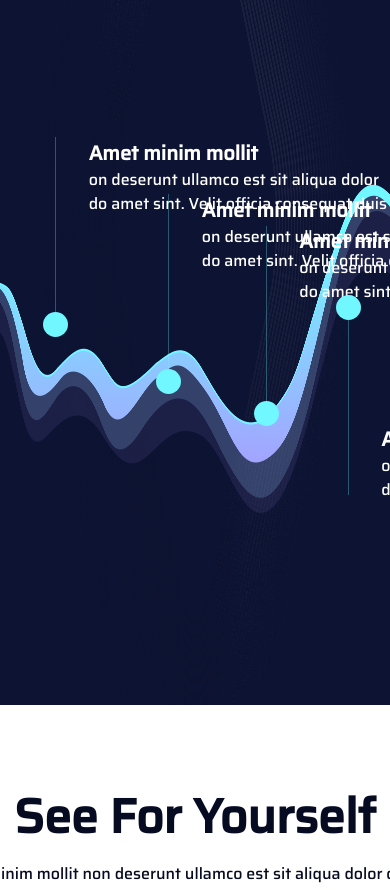
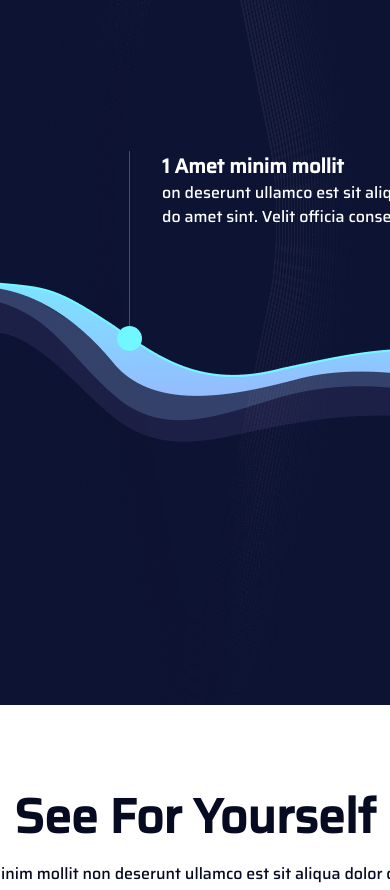
Before and after one commit to LYDA-Official/LYDA_Homepage, a React (Create React App) app: page / in a window 390 px wide. Shown: the part 1920-2810 px from the top of the page. Built offline with nearby package versions, Linux system fonts and the light colour scheme.

Commit message:
roadmap tablet mode completed

```diff
--- a/src/layouts/home/Roadmap.tsx
+++ b/src/layouts/home/Roadmap.tsx
@@ -8,62 +8,62 @@ import timeline1 from "../../assets/timeline1.png";
 export const Roadmap = () => {
   const mapPoints = [
     {
-      title: "Amet minim mollit",
+      title: "1 Amet minim mollit",
       content:
         "on deserunt ullamco est sit aliqua dolor do amet sint.  Velit officia consequat duis ",
-      top: "31%",
-      left: "3%",
+      top: "35%",
+      left: "85px",
     },
     {
-      title: "Amet minim mollit",
+      title: "2 Amet minim mollit",
       content:
         "on deserunt ullamco est sit aliqua dolor do amet sint.  Velit officia consequat duis ",
-      top: "47.8%",
-      left: "32%",
+      top: "48%",
+      left: "614px",
     },
     {
-      title: "Amet minim mollit",
+      title: "3 Amet minim mollit",
       content:
         "on deserunt ullamco est sit aliqua dolor do amet sint.  Velit officia consequat duis ",
       top: "57%",
-      left: "57%",
+      left: "1111px",
     },
     {
-      title: "Amet minim mollit",
+      title: "4 Amet minim mollit",
       content:
         "on deserunt ullamco est sit aliqua dolor do amet sint.  Velit officia consequat duis ",
-      top: "26%",
-      left: "78%",
+      top: "29%",
+      left: "1608px",
       rotated: true,
     },
     {
-      title: "Amet minim mollit",
+      title: "5 Amet minim mollit",
       content:
         "on deserunt ullamco est sit aliqua dolor do amet sint.  Velit officia consequat duis ",
-      top: "7%",
-      left: "102%",
+      top: "13%",
+      left: "2000px",
     },
     {
-      title: "Amet minim mollit",
+      title: "6 Amet minim mollit",
       content:
         "on deserunt ullamco est sit aliqua dolor do amet sint.  Velit officia consequat duis ",
-      top: "51%",
-      left: "130%",
+      top: "56%",
+      left: "2400px",
       rotated: true,
     },
     {
-      title: "Amet minim mollit",
+      title: "7 Amet minim mollit",
       content:
         "on deserunt ullamco est sit aliqua dolor do amet sint.  Velit officia consequat duis ",
-      top: "46%",
-      left: "157%",
+      top: "37%",
+      left: "2750px",
     },
     {
-      title: "Amet minim mollit",
+      title: "8 Amet minim mollit",
       content:
         "on deserunt ullamco est sit aliqua dolor do amet sint.  Velit officia consequat duis ",
       top: "43%",
-      left: "174%",
+      left:"3400px",
       rotated: true,
     },
   ];
@@ -248,9 +248,10 @@ export const Roadmap = () => {
       backgroundSize={"100% 970px"}
       h={"970px"}
       // onScroll={detectScroll}
-      justifyContent={"center"}
+
       zIndex={0}
       overflowX="scroll"
+      alignItems='flex-start'
       id="scrollCont"
       style={{
         cursor:
@@ -259,11 +260,12 @@ export const Roadmap = () => {
             : `url(mouseCursorLeft.png), default`,
       }}
     >
-      <Flex fontFamily={theme.fonts.main} mt={"120px"} flexDir={"column"}>
+      <Flex fontFamily={theme.fonts.main} mt={"120px"} flexDir={"column"} >
+
         <Flex
           position="absolute"
           // top='1893px'
-          // left={'789px'}
+
           alignItems={"center"}
           justifyContent={"center"}
           w={"100%"}
@@ -286,17 +288,35 @@ export const Roadmap = () => {
             sint. Exercitation veniam consequat sunt nostrud amet. Amet
           </Text>
         </Flex>
-        <Flex
+        <Flex w='3840px' position={'relative'}
+           mt={"320px"}>
+        <Image src={timeline1} h={"100%"} />
+        {mapPoints.map((point: any, index: number) => (
+            <RoadmapPoint
+              key={index}
+              title={point.title}
+              content={point.content}
+              top={point.top}
+              left={point.left}
+              rotated={point.rotated}
+            />
+          ))}
+           </Flex>
+        {/* <Flex
+          left={'800px'}
           justifyContent={"flex-start"}
           alignItems="flex-start"
           flexDir={"column"}
           position="relative"
           mt={"320px"}
           id={"scrooll"}
+          w='3840px'
+          border={'1px solid red'}
+
         >
-          <Flex w={"200%"}>
+          <Flex >
             <Image src={timeline1} h={"341px"} />
-            {/* <Image src={timeline2} w={"100%"}/> */}
+
           </Flex>
 
           {mapPoints.map((point: any, index: number) => (
@@ -309,7 +329,8 @@ export const Roadmap = () => {
               rotated={point.rotated}
             />
           ))}
-        </Flex>
+
+        </Flex> */}
       </Flex>
     </Flex>
   );
```
